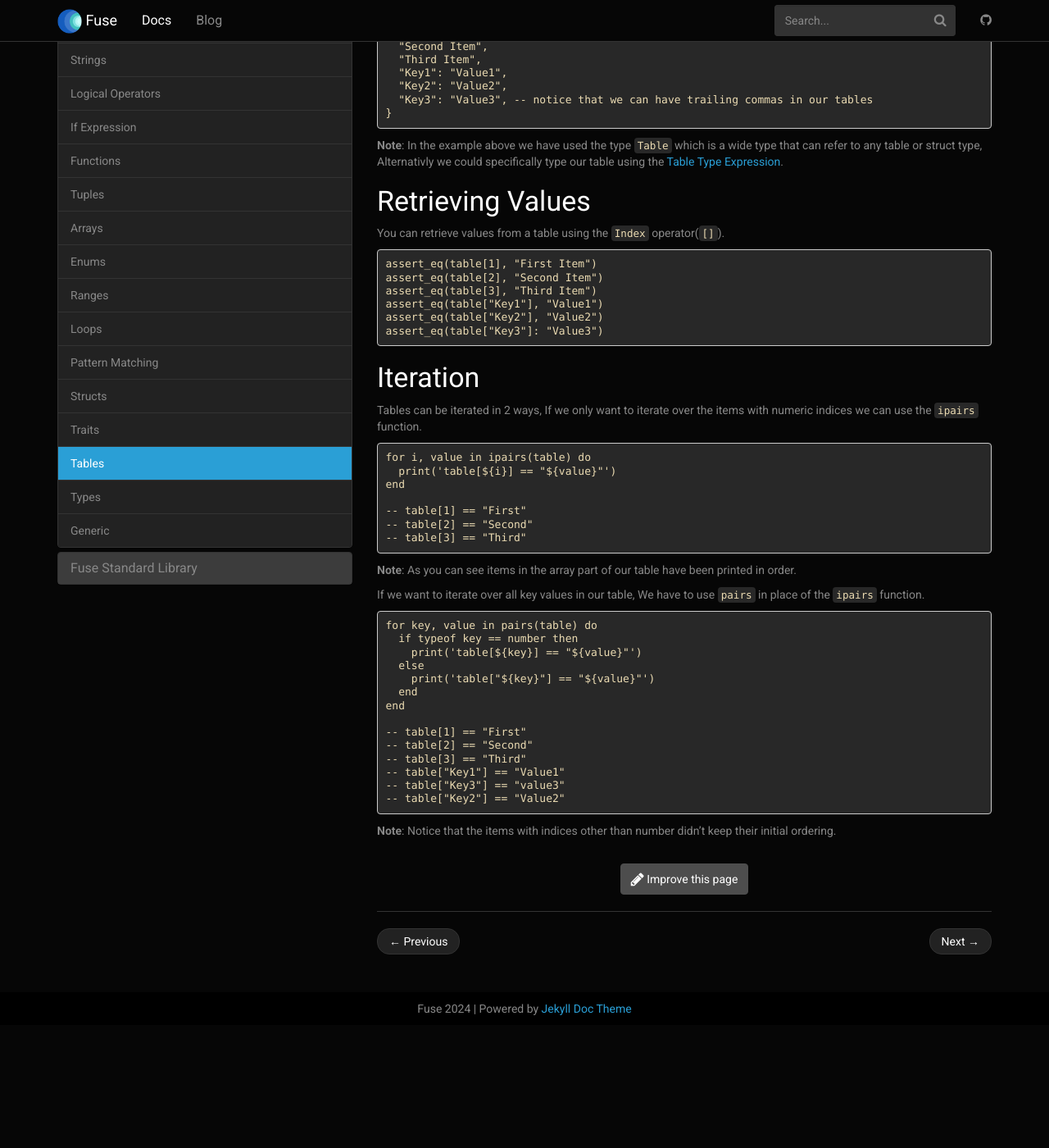
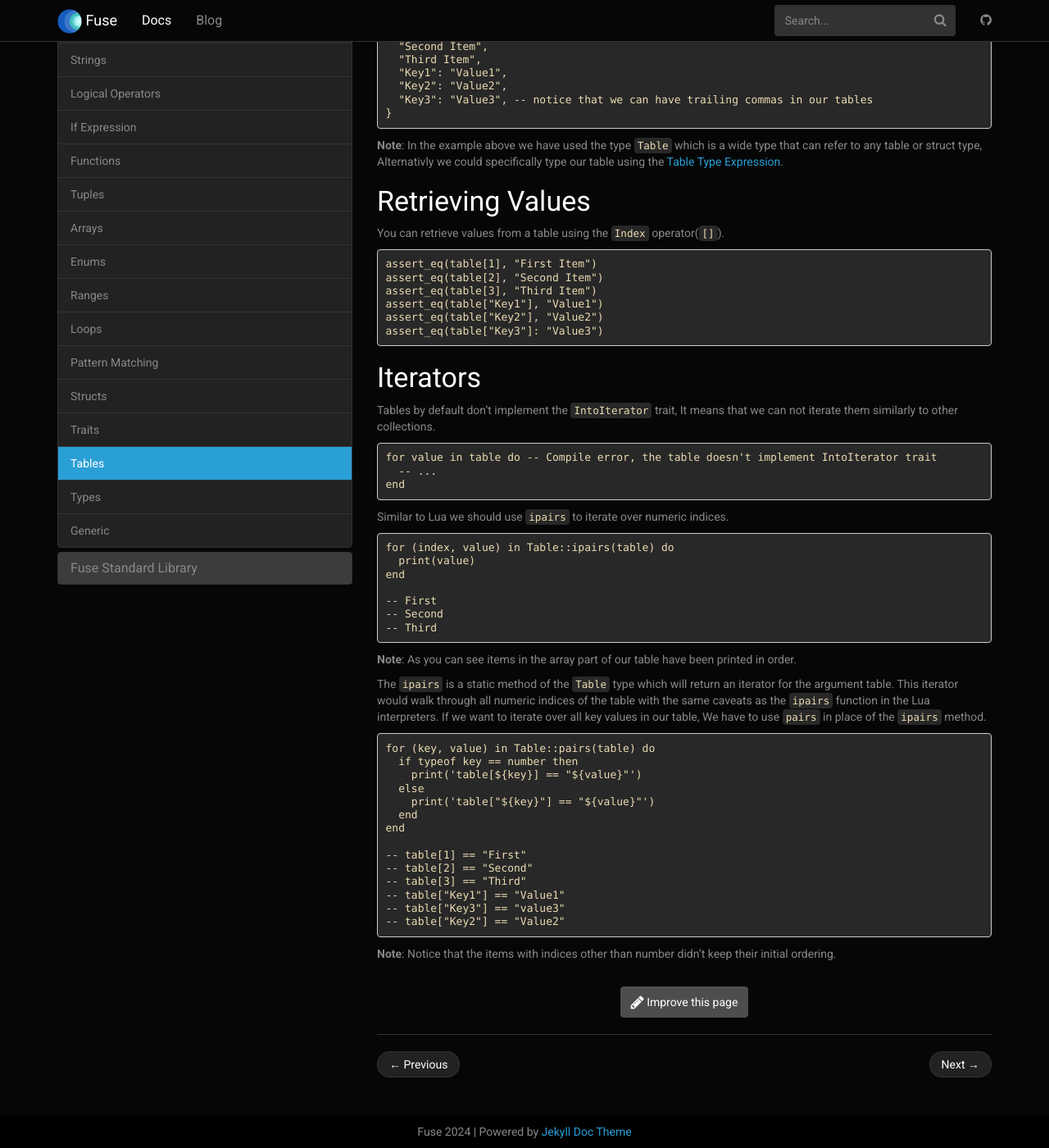
Before and after one commit to fuse-lang/fuse-lang.github.io, a Jekyll site: the page built from _docs/basics/17-tables.md, in a window 1280 px wide and 1400 px high, scrolled down 306 px. Shown: the whole window at 82% size. Built offline with Jekyll 4.4.1, drawn with Linux system fonts in a browser that asks for light colours; before the commit the page ends 1556 px from its top, so only the background shows below that.

Commit message:
add iteration section to the tables documentation.

````diff
--- a/_docs/basics/17-tables.md
+++ b/_docs/basics/17-tables.md
@@ -36,26 +36,35 @@ assert_eq(table["Key2"], "Value2")
 assert_eq(table["Key3"]: "Value3")
 ```
 
-### Iteration
+### Iterators
 
-Tables can be iterated in 2 ways, If we only want to iterate over the items with numeric indices we can use the `ipairs` function.
+Tables by default don't implement the `IntoIterator` trait, It means that we can not iterate them similarly to other collections.
 
 ```fuse
-for i, value in ipairs(table) do
-  print('table[${i}] == "${value}"')
+for value in table do -- Compile error, the table doesn't implement IntoIterator trait
+  -- ...
+end
+```
+
+Similar to Lua we should use `ipairs` to iterate over numeric indices.
+
+```fuse
+for (index, value) in Table::ipairs(table) do
+  print(value)
 end
 
--- table[1] == "First"
--- table[2] == "Second"
--- table[3] == "Third"
+-- First
+-- Second
+-- Third
 ```
 
 __Note__: As you can see items in the array part of our table have been printed in order.
 
-If we want to iterate over all key values in our table, We have to use `pairs` in place of the `ipairs` function.
+The `ipairs` is a static method of the `Table` type which will return an iterator for the argument table. This iterator would walk through all numeric indices of the table with the same caveats as the `ipairs` function in the Lua interpreters.
+If we want to iterate over all key values in our table, We have to use `pairs` in place of the `ipairs` method.
 
 ```fuse
-for key, value in pairs(table) do
+for (key, value) in Table::pairs(table) do
   if typeof key == number then
     print('table[${key}] == "${value}"')
   else
````
Also changed, not shown: _docs/basics/08-functions.md (+3 -3 lines).
